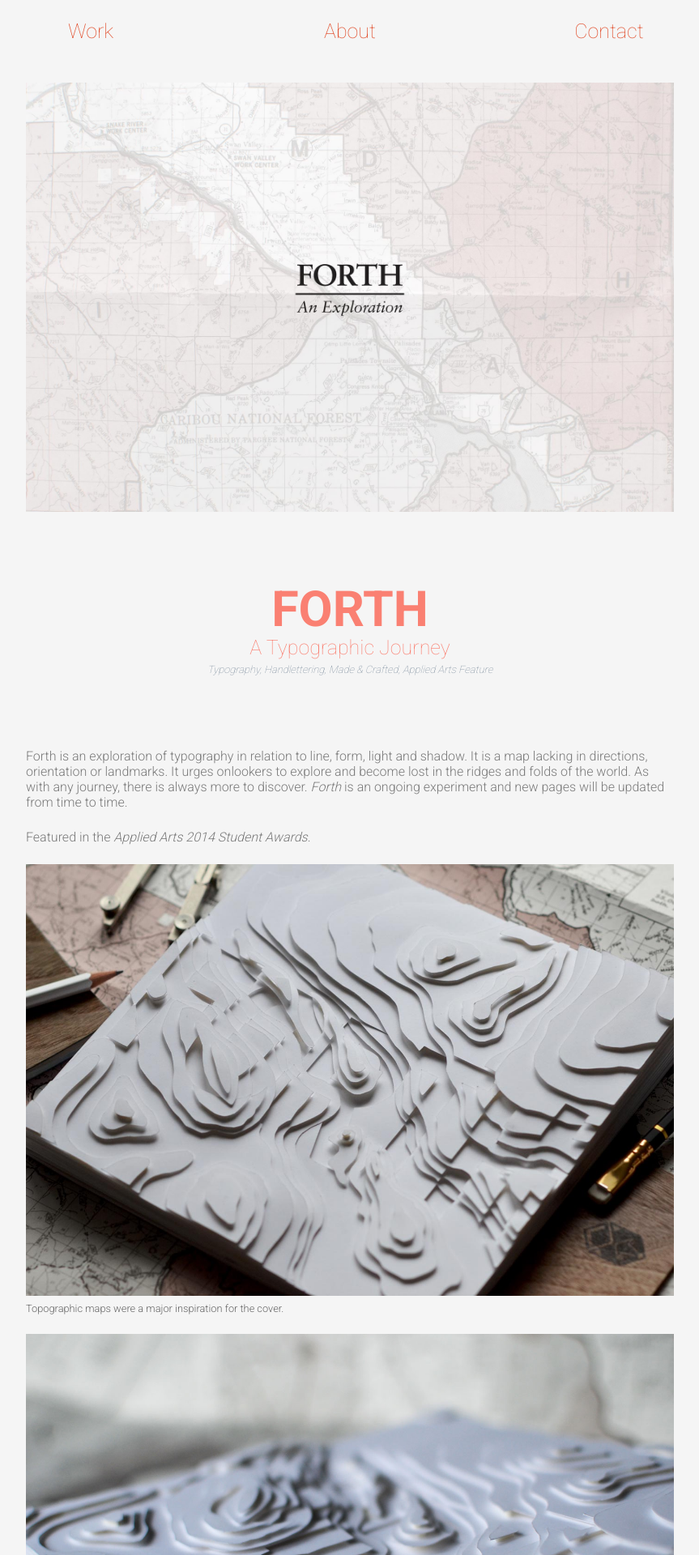
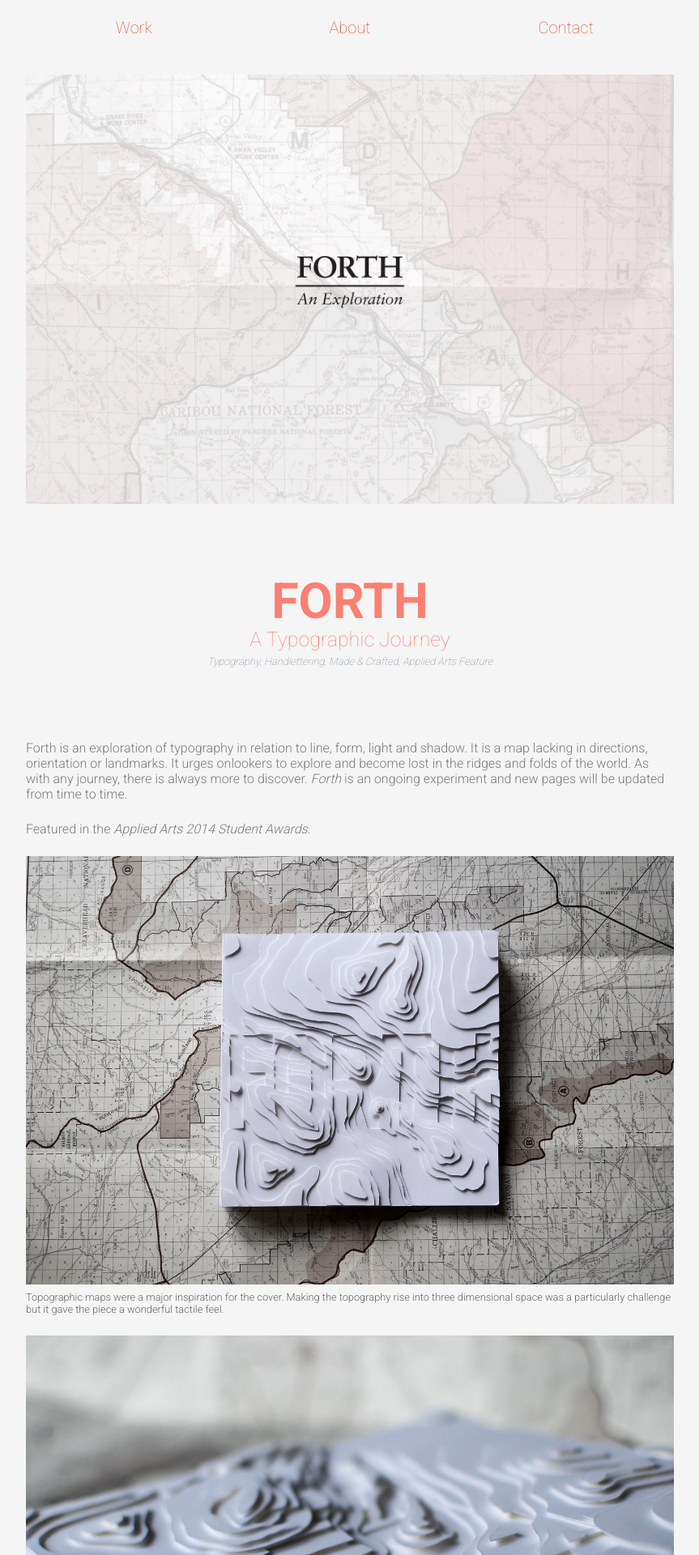
Before and after one commit to alkalinegenome/alkalinegenome.github.io, a Jekyll site: the page built from work/forth.html, in a window 1280 px wide. Shown: the top 1920 px of the page at 81% size, without its empty margins (208-1071 px from the left). Built offline with Jekyll 4.4.1, drawn with Linux system fonts in a browser that asks for light colours; nearby versions of some CDN libraries; some of the changed text lies outside the part shown.

Commit message:
Fixed the Nav

```diff
--- a/_includes/css/typography.css
+++ b/_includes/css/typography.css
@@ -329,7 +329,7 @@
 .piece-wrapper {
 	display: block;
 	overflow: auto;
-	padding: 0 0 5rem;
+	padding: 0 0 2rem;
 }
 
 div , div:before, div:after{
--- a/_includes/nav.html
+++ b/_includes/nav.html
@@ -1,6 +1,6 @@
-<div class="wrap buffer toggle nav-bar-center unit-s-1 unit-m-1 unit-l-6-8 unit-xl-6-8">
+<div class="wrap buffer toggle nav-bar-center unit-s-1 unit-m-1 unit-l-5-8 unit-xl-5-8 unit-xl-5-8">
 	<nav class="nav">
-		<ul class="planet">
+		<ul class="organism">
 			<li class="unit unit-s-1 unit-m-33 unit-l-33 unit-xl-33 nav-icons">
 				<a href="http://gabrielmitchell.ca/#work">
 				<img src="images/logo3.svg" alt="" class="menu-btn">
--- a/_layouts/work.html
+++ b/_layouts/work.html
@@ -19,9 +19,10 @@
 
 	<header>
 		<a href="#nav" class="nav-btn hide-text">Navigatory Console</a>
-			<div class="wrap buffer toggle nav-bar-center unit-s-1 unit-m-1 unit-l-6-8 unit-xl-6-8">
+		<div class="nav-top nav-toggle" data-state="collapsed">
+			<div class="wrap buffer toggle nav-bar-center unit-s-1 unit-m-1 unit-l-5-8 unit-xl-5-8 unit-xxl-5-8">
 				<nav class="nav">
-					<ul class="planet">
+					<ul class="organism">
 						<li class="unit unit-s-1 unit-m-33 unit-l-33 unit-xl-33 nav-icons">
 							<a href="http://gabrielmitchell.ca/#work">
 								Work
@@ -40,9 +41,13 @@
 					</ul>
 				</nav>
 			</div>
+		</div>
 	</header>
 
 	{{content}}
+
+
+	<small class="string center-text w100"><p>2015 © Gabriel Mitchell.</p></small>
 
 	<!-- JQUERY -->
 	<script src="http://ajax.googleapis.com/ajax/libs/jquery/2.1.1/jquery.min.js"></script>
--- a/js/nav.js
+++ b/js/nav.js
@@ -26,12 +26,17 @@
 		$('.nav').addClass('sticky');
 		$('.nav img').css({ 'transform': 'translateY(-300px)' });
 		$('.nav img').css({ 'width': '0' });
+		$('.piece-wrapper').css({ 'margin-top': '52px' });		//compensates for nav text height!
+		$('.mountains').css({ 'margin-bottom': '121px' });		//compensates for icon height!
+
 
 		//			alert('active');
 	} else {
 		$('.nav img').css({ 'transform': 'translateY(0px)' });
 		$('.nav img').css({ 'width': '15%' });
 		$('.nav').removeClass('sticky');
+		$('.piece-wrapper').css({ 'margin-top': '0' });
+		$('.mountains').css({ 'margin-bottom': '0' });
 	}
 	};
 }
--- a/work/forth.html
+++ b/work/forth.html
@@ -18,14 +18,15 @@
 			<p>Forth is an exploration of typography in relation to line, form, light and shadow. It is a map lacking in directions, orientation or landmarks. It urges onlookers to explore and become lost in the ridges and folds of the world. As with any journey, there is always more to discover. <em>Forth</em> is an ongoing experiment and new pages will be updated from time to time. </p>
 			<p>Featured in the <em>Applied Arts 2014 Student Awards</em>.</p>
 		</div>
+
 		<figure class="unit-s-1 unit-m-1 unit-l-6-8 unit-xl-5-8 unit-xxl-5-8 center-object piece">
-				<img src="../images/forth/2.jpg" alt="environment shot of Forth">
-		<figcaption class="atom w300 grey">Topographic maps were a major inspiration for the cover.</figcaption>
+			<img src="../images/forth/1.jpg" alt="Forth">
+		<figcaption class="atom w300 grey">Topographic maps were a major inspiration for the cover. Making the topography rise into three dimensional space was a particularly challenge but it gave the piece a wonderful tactile feel.</figcaption>
 		</figure>
 
 		<figure class="unit-s-1 unit-m-1 unit-l-6-8 unit-xl-5-8 unit-xxl-5-8 center-object piece">
 			<img src="../images/forth/3.jpg" alt="detail shot of topographic cover">
-		<figcaption class="atom w300 grey">Close up on the side</figcaption>
+		<figcaption class="atom w300 grey"></figcaption>
 		</figure>
 
 		<figure class="unit-s-1 unit-m-1 unit-l-6-8 unit-xl-5-8 unit-xxl-5-8 center-object piece">
@@ -57,8 +58,7 @@
 		</figure>
 
 		<figure class="unit-s-1 unit-m-1 unit-l-6-8 unit-xl-5-8 unit-xxl-5-8 center-object piece">
-			<img src="../images/forth/1.jpg" alt="Forth">
-		<figcaption class="atom w300 grey">Making the topography rise into three dimensional space was a particularly fun challenge.</figcaption>
+				<img src="../images/forth/2.jpg" alt="environment shot of Forth">
+		<figcaption class="atom w300 grey"></figcaption>
 		</figure>
-
 	</div>
```
Also changed, not shown: _includes/pieces.html (+4 -4 lines).
